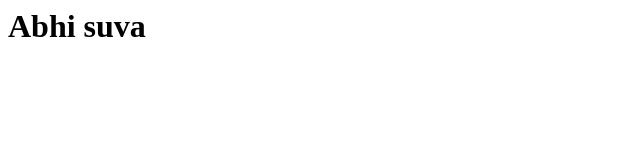
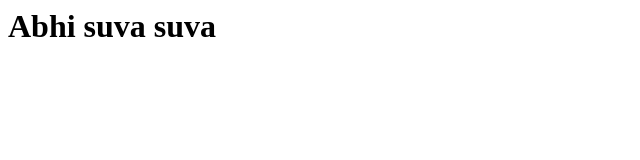
Before and after one commit to abhisuva65/abhi1, a plain HTML site: page index.html in a window 1280 px wide. Shown: the whole page, without its empty margins (0-640 px from the left). Drawn offline with Linux system fonts and the light colour scheme.

Commit message:
3 commits merged

```diff
--- a/index.html
+++ b/index.html
@@ -3,5 +3,5 @@
 	<title>hello sir</title>
 <head>
 	<body>
-		<h1>Abhi suva</h1>
+		<h1>Abhi suva suva</h1>
 	</body>
```
Also changed, not shown: abhi.js (added), dost.js (added).
